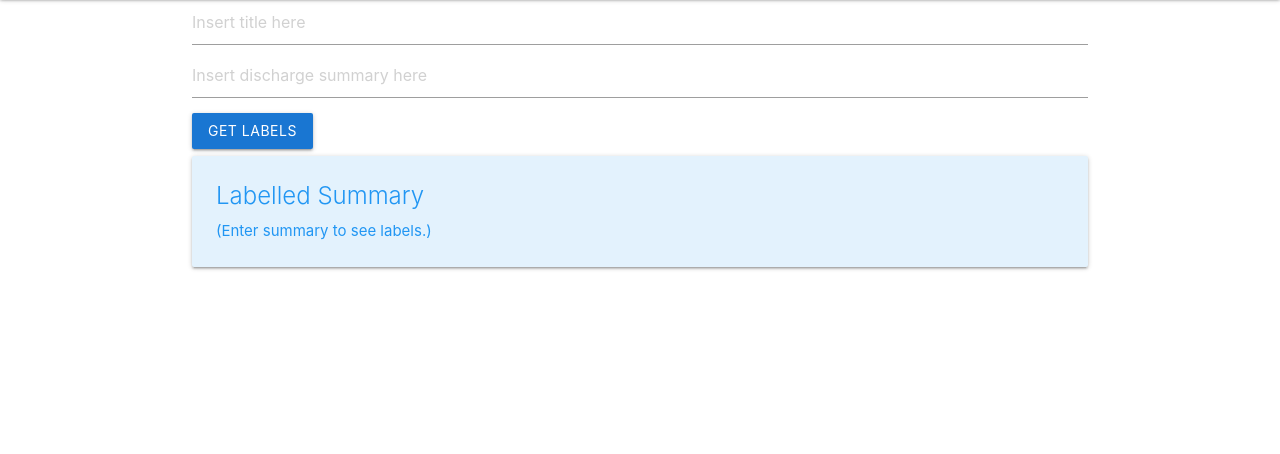
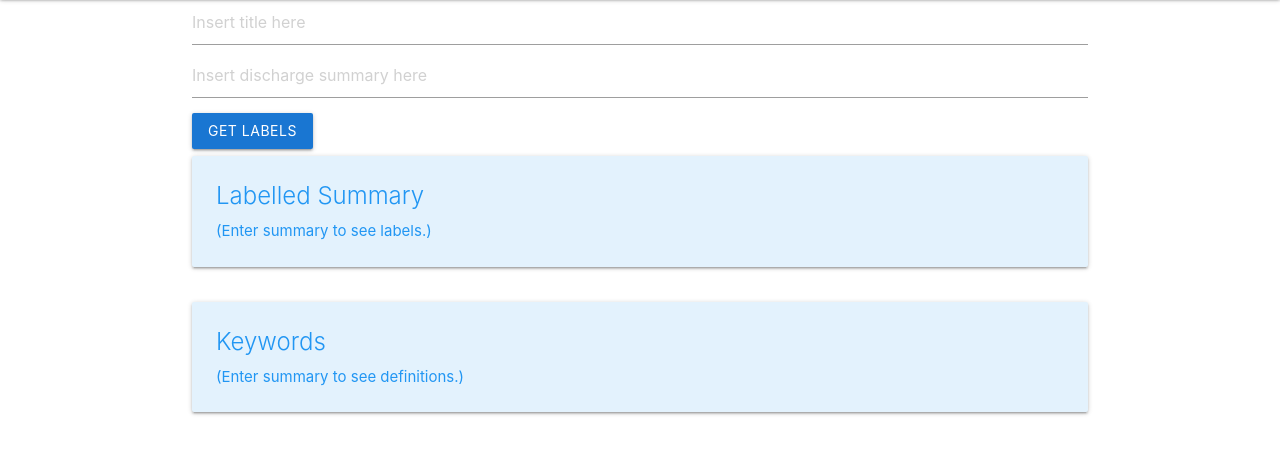
Before and after one commit to gloriafang123/mitmlhc2020-public-discharge-labeller, a Django app: page / in a window 1280 px wide. Shown: the part 65-519 px from the top of the page. Run offline with Django 3.2, Linux system fonts and the light colour scheme; parts of the project's set-up code (start-up, migrations or seed data) failed here and were passed over.

Commit message:
Add UI support for definitions

```diff
--- a/mysite/highlighter/templates/highlighter_temp.html
+++ b/mysite/highlighter/templates/highlighter_temp.html
@@ -52,6 +52,16 @@
   </div>
 
 
+  <div class="row">
+      <div class="card blue lighten-5">
+        <div class="card-content blue-text">
+          <span class="card-title">
+          Keywords</span>
+          {{definitions | safe }}
+        </div>
+      </div>
+  </div>
+
 </div>
 <!--JavaScript at end of body for optimized loading-->
 <script type="text/javascript" src="{% static 'materialize.js' %}"></script>
--- a/mysite/highlighter/views.py
+++ b/mysite/highlighter/views.py
@@ -14,6 +14,7 @@ def highlighter_view(r, *args, **kwargs):
 
 	#vars: cleaned_data, labels
 	processed_text = "(Enter summary to see labels.)"
+	definition_html = "(Enter summary to see definitions.)"
 	form = SummaryForm()
 	if r.method == "POST":
 		form = SummaryForm(r.POST)
@@ -24,7 +25,7 @@ def highlighter_view(r, *args, **kwargs):
 			s.labels.set(labels)
 
 			# if using ML model, use backend.get_summary() function instead.
-			processed_text = backend.get_summary_scispacy(cleaned_data, labels)
+			processed_text, definition_html = backend.get_summary_scispacy(cleaned_data, labels)
 			s.processed = processed_text
 			s.save() #this step is key!!! :) saves it!
 
@@ -38,6 +39,7 @@ def highlighter_view(r, *args, **kwargs):
 	context={
 		'form':form,
 		'processed_text': processed_text,
+		'definitions': definition_html,
 	}
 	return render(r, 'highlighter_temp.html', context)
 	# this is still relative to templates directory!!
```
Also changed, not shown: mysite/highlighter/backend.py (+13 -1 lines).
